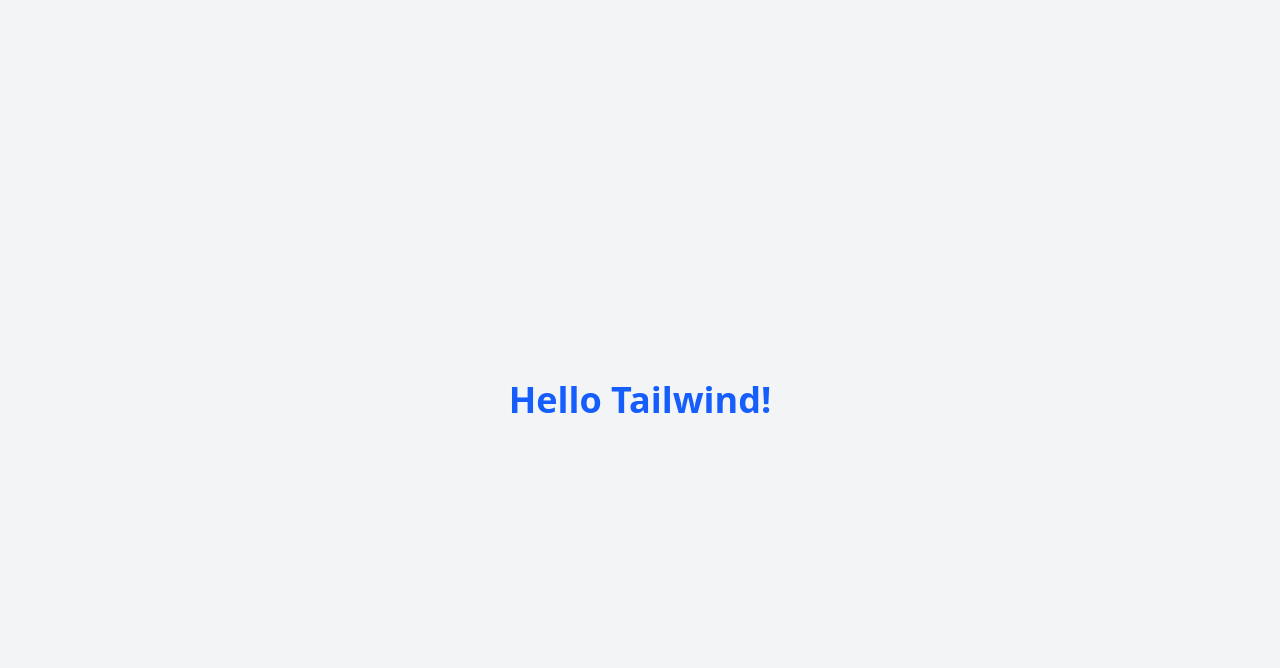
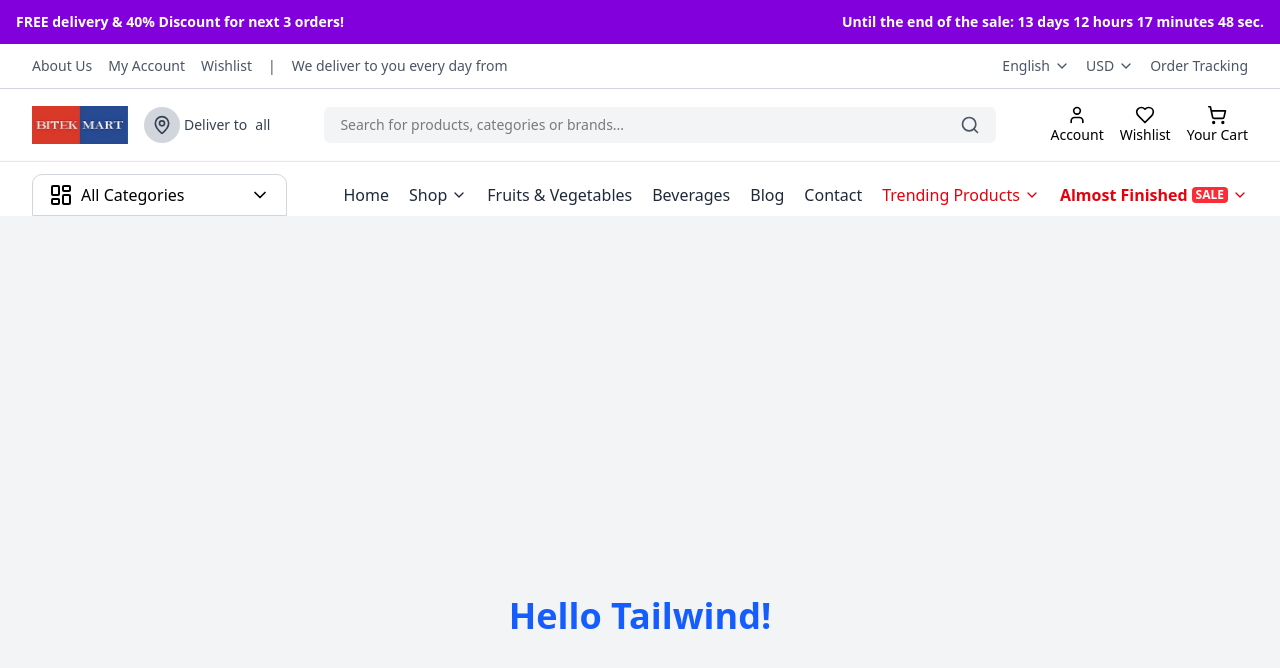
Before and after one commit to vishnugit2024/BITEKGROCERY, a Next.js app: page / in a window 1280 px wide. Shown: the top 668 px of the page. Built offline with nearby package versions, Linux system fonts and the light colour scheme.

Commit message:
new changes

```diff
--- a/src/app/components/Header/Header.jsx
+++ b/src/app/components/Header/Header.jsx
@@ -1,100 +1,171 @@
-import React from 'react'
-import { LucideUser, LucideHeart, LucideShoppingCart, LucideSearch, LucideChevronDown, LucideMapPin, LucideMenu } from 'lucide-react';
+"use client"
+import React, { useState } from "react"
+import {
+  LucideUser,
+  LucideHeart,
+  LucideShoppingCart,
+  LucideSearch,
+  LucideChevronDown,
+  LucideMapPin,
+  LayoutDashboard,
+} from "lucide-react"
+import Link from "next/link"
+import logo from "../../Images/logo.jpg"
+import Image from "next/image"
 
 const Header = () => {
+  const [openDropdown, setOpenDropdown] = useState(false)
+
   return (
-    <>
     <header className="w-full">
-        {/* Top Purple Strip */}
-        <div className="bg-purple-700 text-white text-sm flex justify-between px-4 py-1">
-          <div>
-            FREE delivery & 40% Discount for next 3 orders! Place your 1st order in.
-          </div>
-          <div>
-            Until the end of the sale: <span className="font-bold">13</span> days <span className="font-bold">12</span> hours <span className="font-bold">17</span> minutes <span className="font-bold">48</span> sec.
+      {/* Top Strip */}
+      <div className="bg-purple-700 text-white text-sm py-3">
+        <div className="max-w-[1300px] mx-auto flex flex-col md:flex-row justify-between px-4 text-center md:text-left gap-2 md:gap-0">
+          <b>FREE delivery & 40% Discount for next 3 orders!</b>
+          <b>
+            Until the end of the sale:{" "}
+            <span className="font-bold">13</span> days{" "}
+            <span className="font-bold">12</span> hours{" "}
+            <span className="font-bold">17</span> minutes{" "}
+            <span className="font-bold">48</span> sec.
+          </b>
         </div>
       </div>
 
-        {/* Middle Header */}
-        <div className="flex justify-between items-center px-4 py-2 border-b">
+      {/* Secondary Bar */}
+      <div className="border-b border-gray-300 py-3 px-4 sm:px-6 lg:px-8">
+        <div className="mx-auto flex flex-wrap justify-between items-center gap-3 text-sm text-gray-600">
+          <div className="flex flex-wrap gap-4 items-center">
+            <Link href="/">About Us</Link>
+            <Link href="/">My Account</Link>
+            <Link href="/">Wishlist</Link>
+            <span>|</span>
+            <span>We deliver to you every day from</span>
+          </div>
           <div className="flex items-center gap-4">
-            <span className="text-sm text-gray-600">About Us</span>
-            <span className="text-sm text-gray-600">My account</span>
-            <span className="text-sm text-gray-600">Wishlist</span>
-            <span className="text-sm text-gray-600">
-              We deliver to you every day from <span className="text-orange-500 font-medium">7:00 to 23:00</span>
-            </span>
+            {/* Language */}
+            <div className="relative group">
+              <p className="cursor-pointer flex items-center gap-1">
+                English <LucideChevronDown className="w-4 h-4" />
+              </p>
+              <div className="absolute left-0 w-40 bg-white border border-gray-200 rounded shadow-lg opacity-0 group-hover:opacity-100 invisible group-hover:visible transition-opacity duration-200 z-20">
+                <Link href="#" className="block px-4 py-2 hover:bg-gray-100">English</Link>
+                <Link href="#" className="block px-4 py-2 hover:bg-gray-100">Spanish</Link>
+                <Link href="#" className="block px-4 py-2 hover:bg-gray-100">Hindi</Link>
               </div>
-          <div className="flex items-center gap-4 text-sm text-gray-600">
-            <span>English <LucideChevronDown className="inline ml-1 w-4 h-4" /></span>
-            <span>USD <LucideChevronDown className="inline ml-1 w-4 h-4" /></span>
-            <span>Order Tracking</span>
+            </div>
+            {/* Currency */}
+            <div className="relative group">
+              <p className="cursor-pointer flex items-center gap-1">
+                USD <LucideChevronDown className="w-4 h-4" />
+              </p>
+              <div className="absolute left-0 w-40 bg-white border border-gray-200 rounded shadow-lg opacity-0 group-hover:opacity-100 invisible group-hover:visible transition-opacity duration-200 z-20">
+                <Link href="#" className="block px-4 py-2 hover:bg-gray-100">USD</Link>
+                <Link href="#" className="block px-4 py-2 hover:bg-gray-100">INR</Link>
+                <Link href="#" className="block px-4 py-2 hover:bg-gray-100">GBP</Link>
+              </div>
+            </div>
+            <Link href="/">Order Tracking</Link>
+          </div>
         </div>
       </div>
 
-        {/* Main Header with Search */}
-        <div className="flex items-center justify-between px-4 py-3">
+      {/* Logo + Search + Icons */}
+      <div className="py-4 px-4 sm:px-6 lg:px-8">
+        <div className="mx-auto flex flex-wrap justify-between items-center gap-4">
           {/* Logo & Location */}
           <div className="flex items-center gap-4">
-            <div className="text-2xl font-bold text-purple-700">grogin<span className="text-sm">.com</span></div>
-            <div className="flex items-center text-gray-700 text-sm">
-              <LucideMapPin className="w-4 h-4 mr-1" /> Deliver to <span className="ml-1 font-medium">all</span>
+            <Image src={logo} alt="Logo" className="w-24 h-auto" />
+            <div className="flex items-center gap-1 text-gray-700 text-sm">
+              <LucideMapPin className="w-9 h-9 bg-gray-300 rounded-full p-2" />
+              Deliver to <span className="ml-1 font-medium">all</span>
             </div>
           </div>
 
-          {/* Search Bar */}
-          <div className="flex-1 max-w-xl mx-4">
-            <div className="flex items-center border rounded overflow-hidden">
+          {/* Search */}
+          <div className="flex-1 max-w-2xl mx-2 w-full">
+            <div className="flex items-center bg-gray-100 rounded-md overflow-hidden">
               <input
                 type="text"
                 placeholder="Search for products, categories or brands..."
-                className="w-full px-4 py-2 outline-none"
+                className="w-full px-4 py-2 outline-none text-sm bg-transparent"
               />
-              <button className="px-4 py-2 bg-gray-100">
-                <LucideSearch className="text-gray-600 w-4 h-4" />
+              <button className="px-4 py-2 text-gray-600">
+                <LucideSearch className="w-5 h-5" />
               </button>
             </div>
           </div>
 
           {/* Icons */}
-          <div className="flex items-center gap-6">
-            <div className="text-center text-sm">
+          <div className="flex gap-4 items-center text-sm">
+            <div className="text-center">
               <LucideUser className="mx-auto w-5 h-5" />
               <span>Account</span>
             </div>
-            <div className="relative text-xl">
-              <LucideHeart className="w-5 h-5" />
-              <span className="absolute -top-2 -right-2 bg-red-500 text-white text-xs rounded-full px-1">0</span>
+            <div className="text-center">
+              <LucideHeart className="mx-auto w-5 h-5" />
+              <span>Wishlist</span>
             </div>
-            <div className="relative text-xl">
-              <LucideShoppingCart className="w-5 h-5" />
-              <span className="absolute -top-2 -right-2 bg-red-500 text-white text-xs rounded-full px-1">0</span>
+            <div className="text-center">
+              <LucideShoppingCart className="mx-auto w-5 h-5" />
+              <span>Your Cart</span>
+            </div>
           </div>
         </div>
       </div>
 
-        {/* Navigation Bar */}
-        <nav className="flex items-center px-4 border-t text-sm font-medium">
-          <div className="px-4 py-3 border-r flex items-center gap-2 cursor-pointer">
-            <LucideMenu className="w-5 h-5" /> All Categories <LucideChevronDown className="w-4 h-4" />
+      {/* Navigation */}
+      <nav className="bg-white border-t border-gray-200 shadow-sm">
+        <div className="mx-8 flex flex-wrap justify-between items-center pt-3 gap-4">
+          {/* All Categories */}
+          <div
+            className="relative w-[21%] cursor-pointer border border-gray-300 rounded-t-[10px] px-4 py-2 flex justify-between items-center"
+            onClick={() => setOpenDropdown(!openDropdown)}
+          >
+            <div className="flex items-center gap-2 text-base">
+              <LayoutDashboard className="w-6 h-6" />
+              All Categories
             </div>
-          <ul className="flex gap-6 ml-6 py-3">
-            <li className="border-b-2 border-purple-700 pb-1">Home</li>
-            <li className="flex items-center gap-1">Shop <LucideChevronDown className="w-4 h-4" /></li>
+            <LucideChevronDown
+              className={`w-5 h-5 transition-transform duration-200 ${openDropdown ? "rotate-180" : ""}`}
+            />
+
+            {/* Dropdown */}
+            <div
+              className={`absolute top-full left-0 w-full sm:w-[300px] bg-white border border-gray-300 transition-all duration-300 ease-in-out z-30 overflow-hidden rounded-b
+              ${openDropdown ? "max-h-[500px] opacity-100" : "max-h-0 opacity-0 pointer-events-none"}`}
+            >
+              <ul className="text-sm text-gray-700">
+                {["Fruits", "Vegetables", "Dairy", "Snacks", "Beverages", "Bakery", "Frozen Foods", "Meat", "Household", "Personal Care"].map((item) => (
+                  <li key={item} className="px-4 py-2 hover:bg-gray-100 cursor-pointer">{item}</li>
+                ))}
+              </ul>
+            </div>
+          </div>
+
+          {/* Menu Links */}
+          <ul className="flex flex-wrap gap-5 text-base font-medium text-gray-800">
+            <li><Link href="/">Home</Link></li>
+            <li className="flex items-center gap-1 cursor-pointer">
+              Shop <LucideChevronDown className="w-4 h-4" />
+            </li>
             <li>Fruits & Vegetables</li>
             <li>Beverages</li>
             <li>Blog</li>
             <li>Contact</li>
-            <li className="flex items-center gap-1 text-red-600">Trending Products <LucideChevronDown className="w-4 h-4" /></li>
+            <li className="text-red-600 flex items-center gap-1">
+              Trending Products <LucideChevronDown className="w-4 h-4" />
+            </li>
             <li className="text-red-600 font-semibold flex items-center gap-1">
-              Almost Finished <span className="bg-red-500 text-white text-xs px-1 rounded">SALE</span> <LucideChevronDown className="w-4 h-4" />
+              Almost Finished
+              <span className="bg-red-500 text-white text-xs px-1 rounded">SALE</span>
+              <LucideChevronDown className="w-4 h-4" />
             </li>
           </ul>
+        </div>
       </nav>
     </header>
+  )
+}
 
-    </>
-  );
-};
-
-export default Header;
+export default Header
--- a/src/app/layout.js
+++ b/src/app/layout.js
@@ -10,7 +10,10 @@
 export default function RootLayout({ children }) {
   return (
     <html lang="en">
-      <body>{children}</body>
+      <body>
+      <Header />
+        {children}
+        </body>
     </html>
   );
 }
```
Also changed, not shown: src/app/Images/logo.jpg (added). Lines whose indentation alone changed are shown as unchanged.
